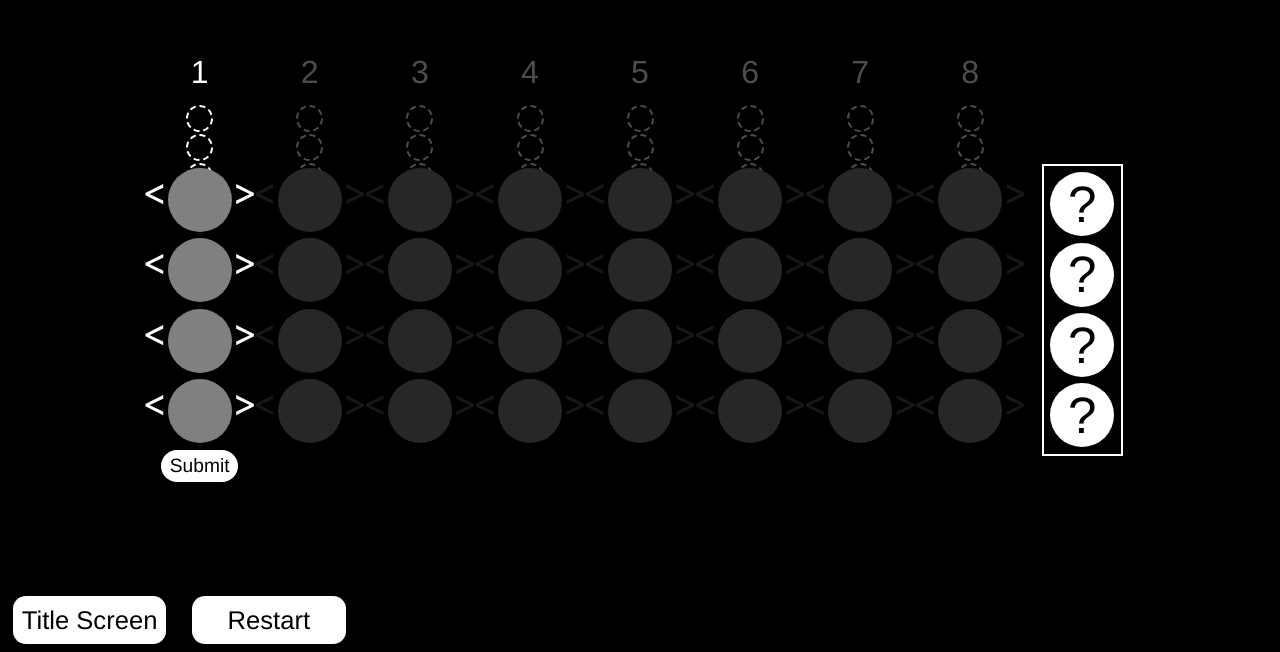
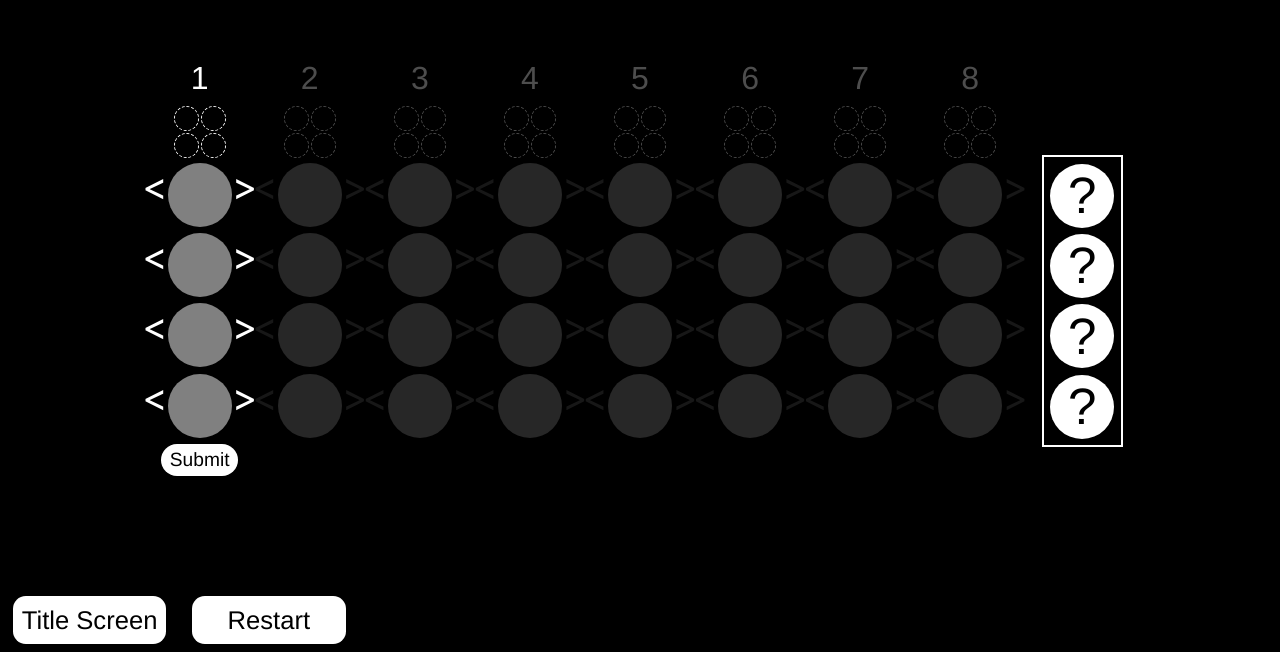
Before and after one commit to seankoluch/Mastermind, a React (Create React App) app: page /#/Game in a window 1280 px wide. Shown: the part 148-800 px from the top of the page. Built offline with nearby package versions, Linux system fonts and the light colour scheme.

Commit message:
fixing misses

```diff
--- a/src/hitsandblows.css
+++ b/src/hitsandblows.css
@@ -1,8 +1,9 @@
 .container {
   position: relative;
-  left: -4%;
-  margin: 1vw;
-  width: 4.5vw;
+  display: flex;
+  align-items: center;
+  justify-content: center;
+  width: 6vw;
   height: 4vw;
   display: flex;
   flex-wrap: wrap;
@@ -20,17 +21,17 @@
 
   .hit {
     background-color: lime;
-    border: solid lime 2px;
+    border: solid lime 0.105vw;
   }
 
   .blow {
     background-color: white;
-    border: solid white 2px;
+    border: solid white 0.105vw;
   }
 
   .empty {
     background-color: black;
-    border: dashed white 2px;
+    border: dashed white 0.105vw;
   }
 
   .invisible {
```
